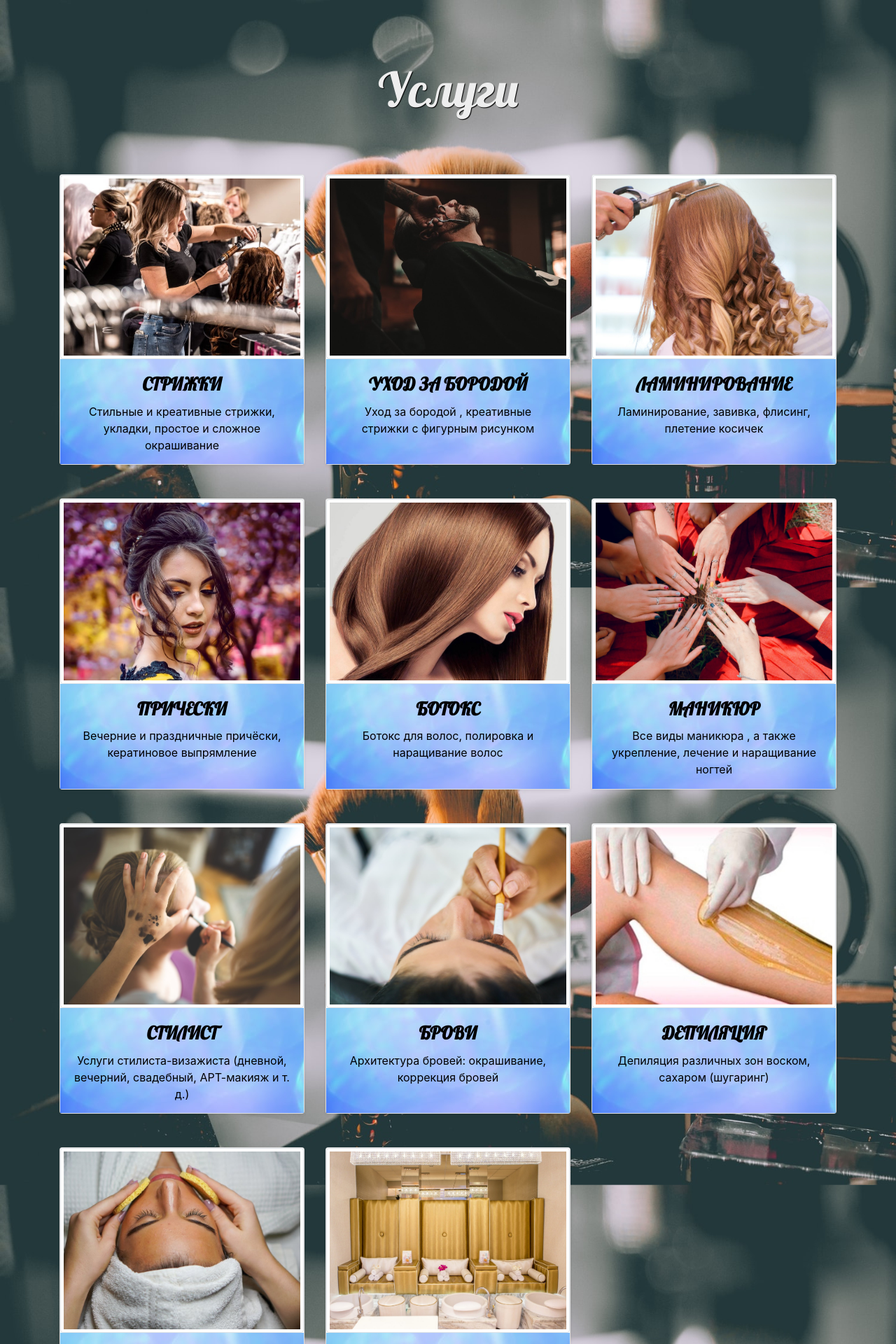
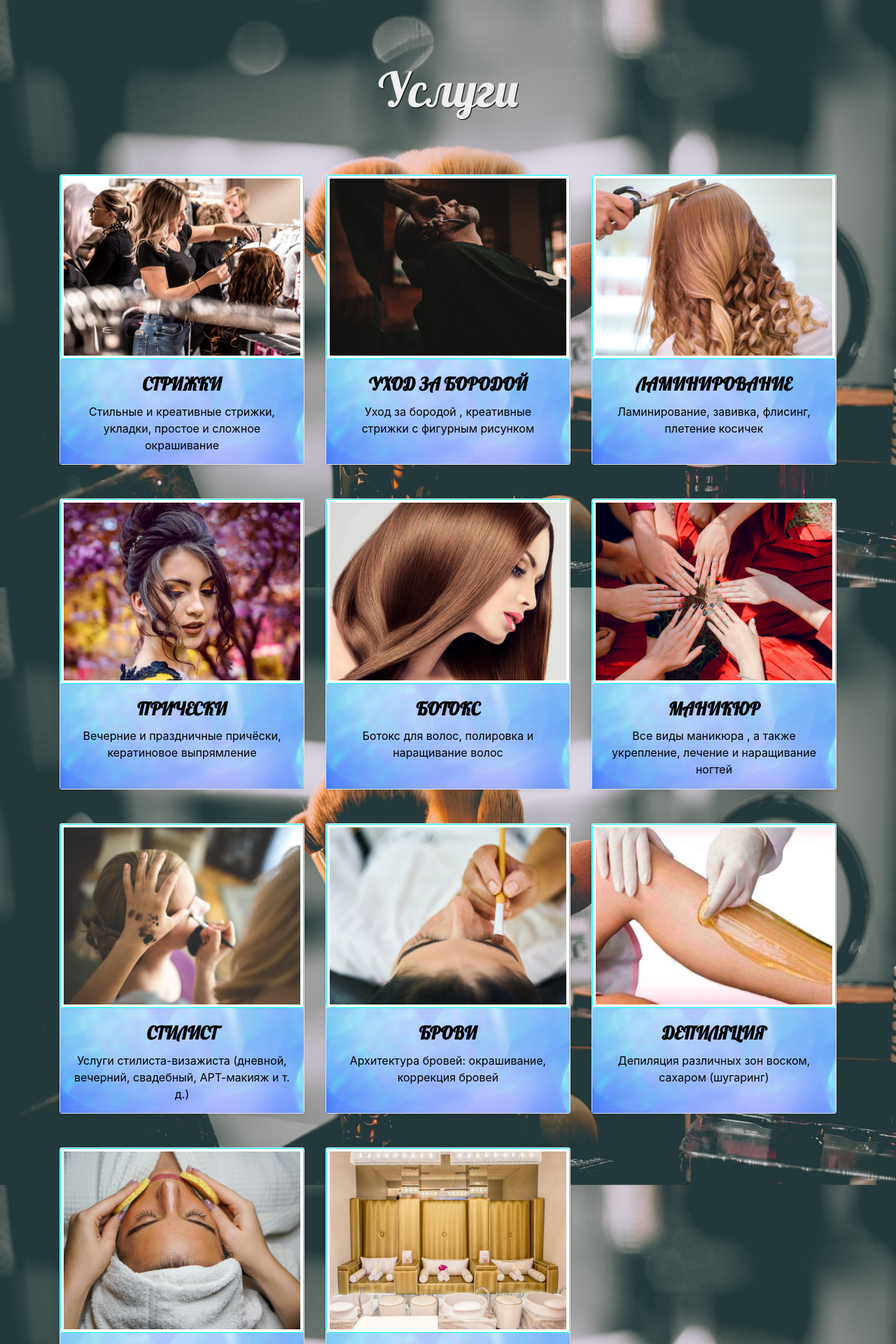
Before and after one commit to gleb89/beauty-salon-py, a Flask app: page / in a window 1280 px wide. Shown: the part 1820-3740 px from the top of the page at 70% size. Run offline with Flask 2, Linux system fonts and the light colour scheme; some libraries are stand-ins or nearby versions.

Commit message:
Update styles.css

```diff
--- a/app/static/css/styles.css
+++ b/app/static/css/styles.css
@@ -149,6 +149,9 @@ body {
   color: #000;
   background-color: transparent;
   background-image: url(./images/cb.jpg);
+}
+.gap {
+  border-color: aqua;
 }
 
 /*  gallery */
```
